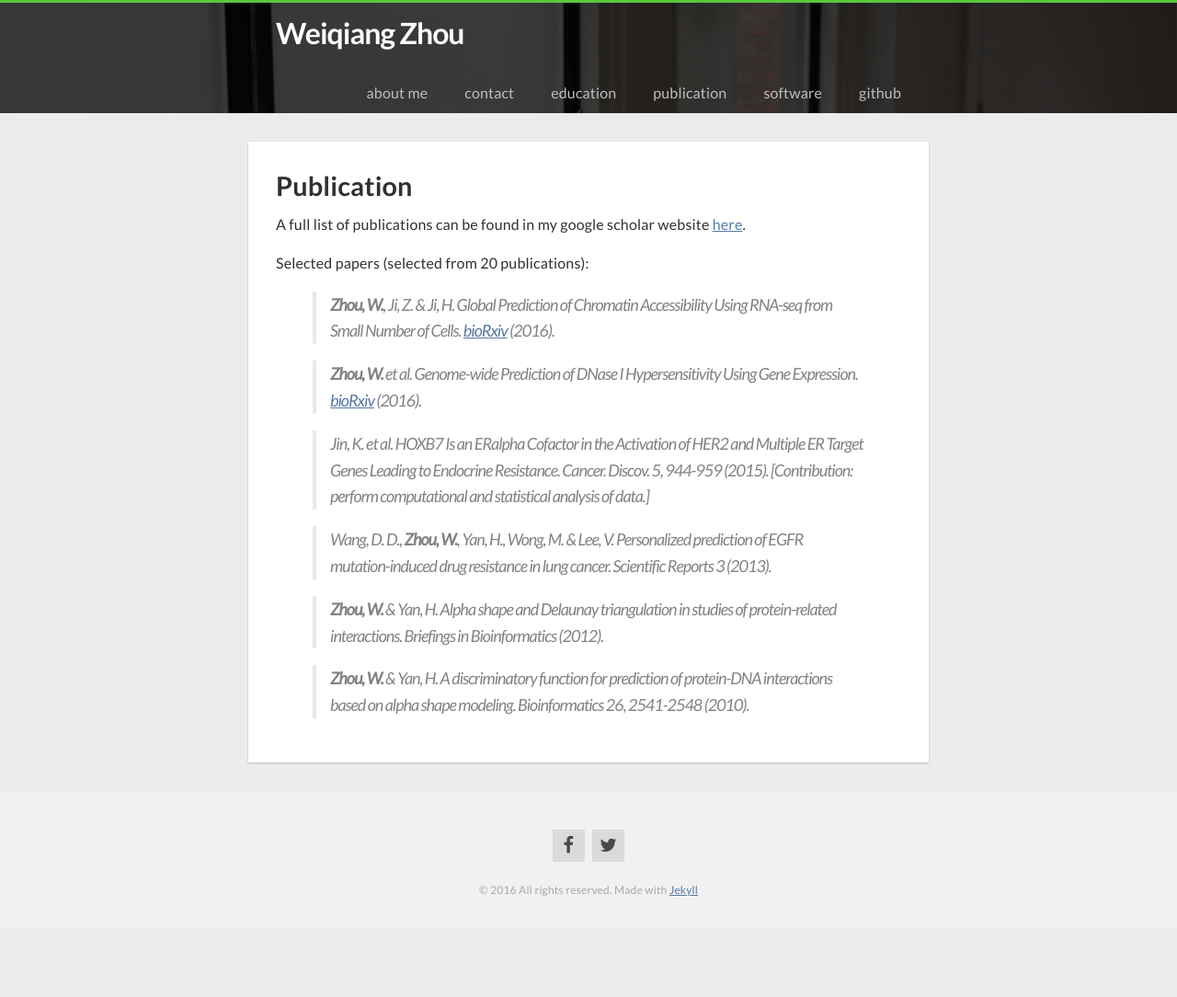
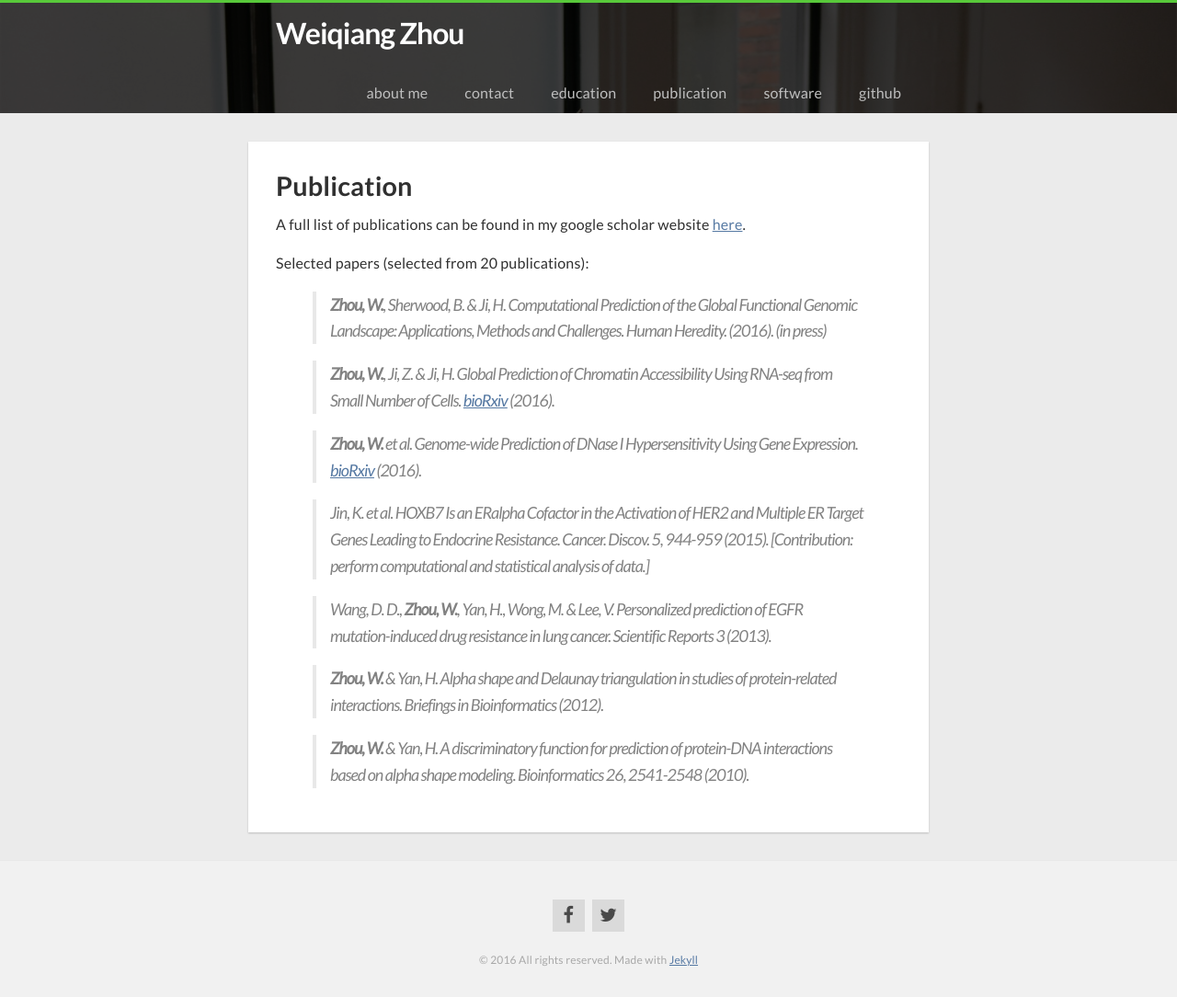
Before and after one commit to ILoveYouKen/ILoveYouKen.github.io, a Jekyll site: the page built from publication.md, in a window 1280 px wide. Shown: the whole page at 92% size. Built offline with Jekyll 4.4.1, drawn with Linux system fonts in a browser that asks for light colours; nearby versions of some CDN libraries; before the commit the page ends 1009 px from its top, so only the background shows below that.

Commit message:
Update publication.md

```diff
--- a/publication.md
+++ b/publication.md
@@ -8,6 +8,8 @@ slug: publication
 A full list of publications can be found in my google scholar website [here](https://scholar.google.com/citations?user=BDB3l1oAAAAJ&hl=en).
 
 Selected papers (selected from 20 publications):
+
+>__Zhou, W.__, Sherwood, B. & Ji, H. Computational Prediction of the Global Functional Genomic Landscape: Applications, Methods and Challenges. Human Heredity. (2016). (in press) <br/>
 
 >__Zhou, W.__, Ji, Z. & Ji, H. Global Prediction of Chromatin Accessibility Using RNA-seq from Small Number of Cells. [bioRxiv](http://biorxiv.org/content/early/2016/01/03/035816) (2016). <br/>
 
```
